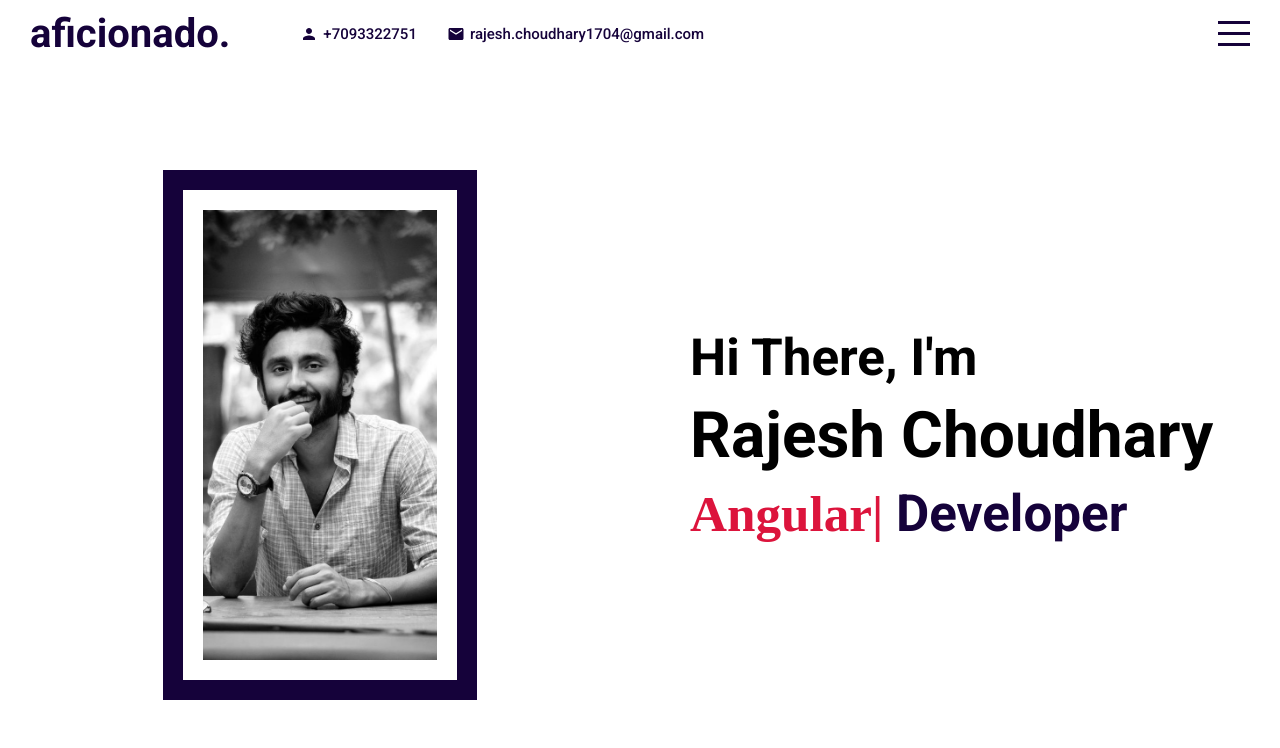
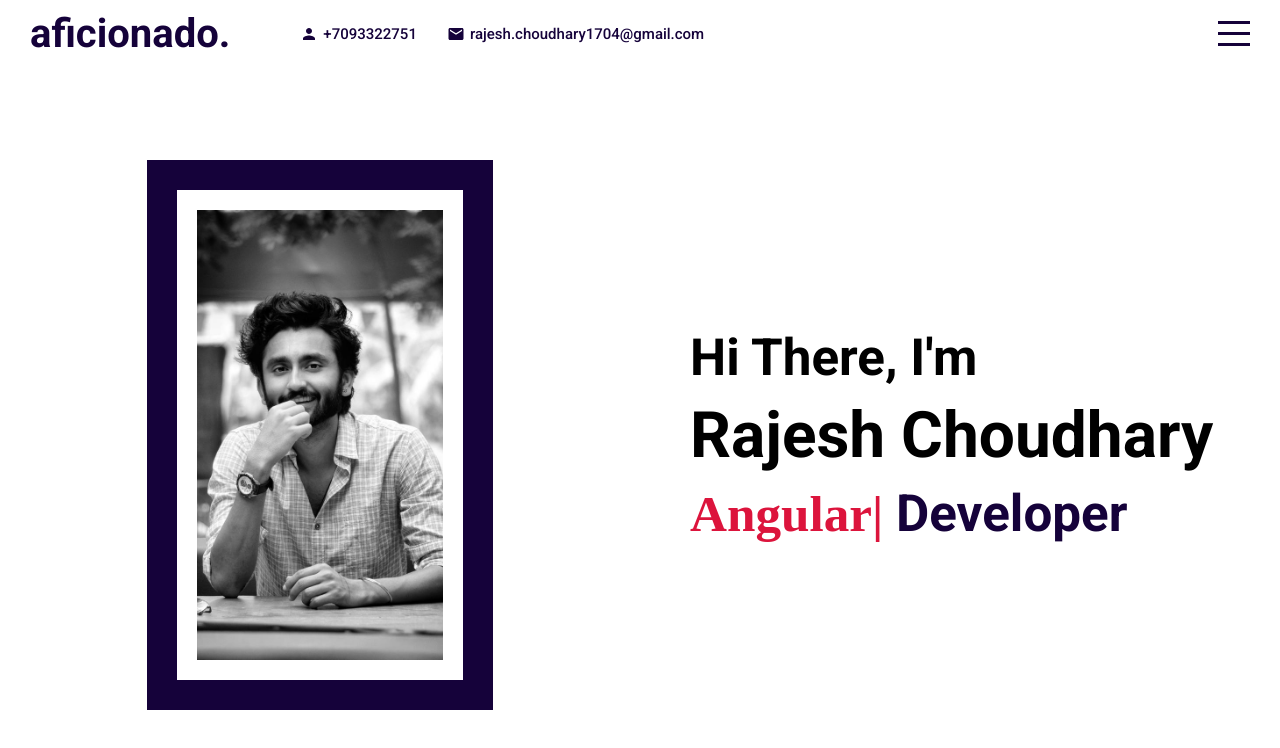
Before and after one commit to RajeshCh17/rajeshch-portfolio, a React (Create React App) app: page / in a window 1280 px wide. Shown: the top 748 px of the page. Built offline with nearby package versions, Linux system fonts and the light colour scheme; a web font is replaced by a local one.

Commit message:
adjusted

```diff
--- a/src/components/intro/Intro.styles.scss
+++ b/src/components/intro/Intro.styles.scss
@@ -68,6 +68,10 @@
                         object-fit: cover;
                         object-position: center;
 
+                        @include mobile{
+                            height: 300px;
+                          }
+
                         @include mediumScreen{
                             height: 450px;
                             width: 60%;
@@ -75,6 +79,7 @@
                         @include largeScreen{
                             height: 450px;
                             width: 60%;
+                            border: 30px solid $mainColor;
                           }
                     }
                 }
```
